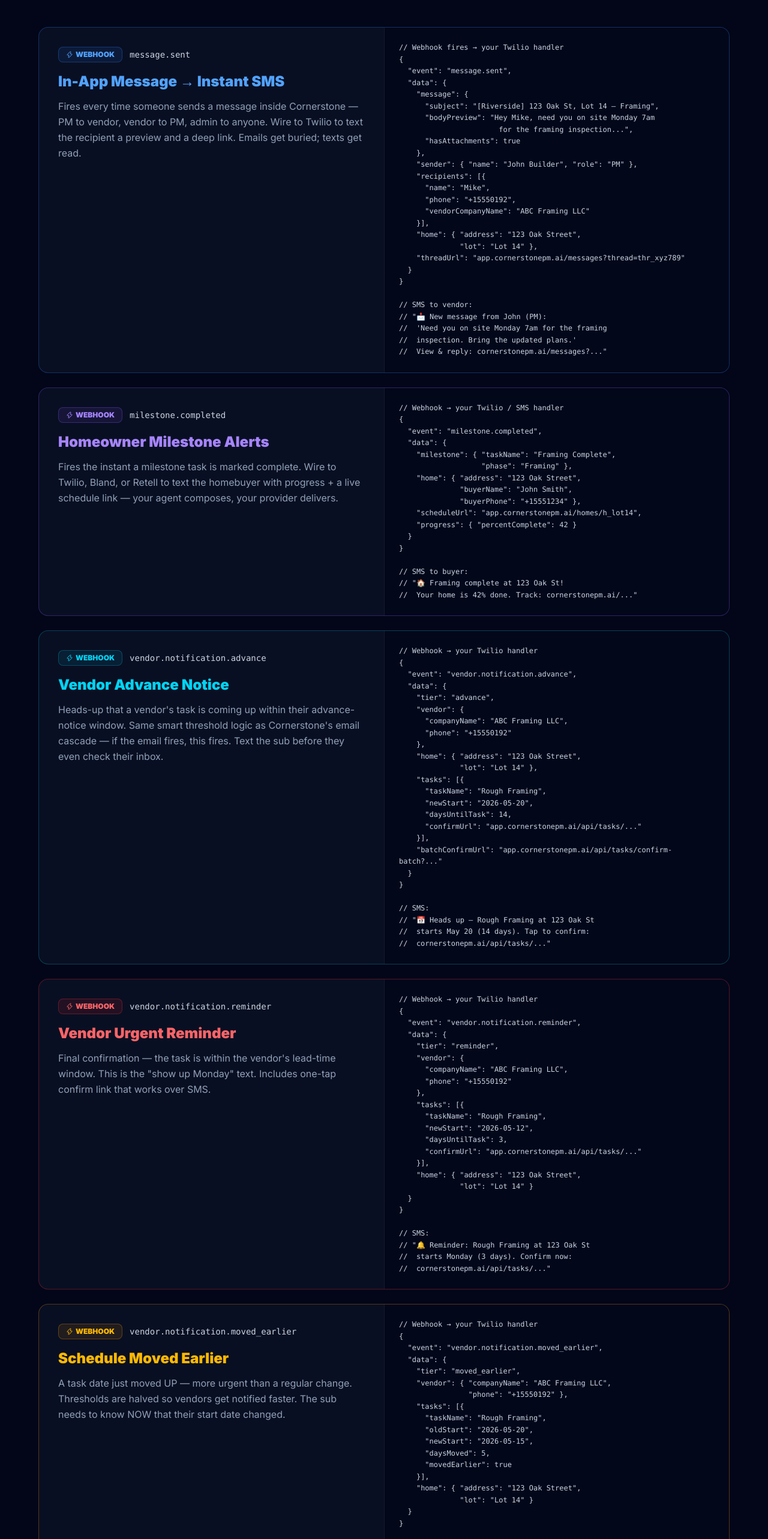
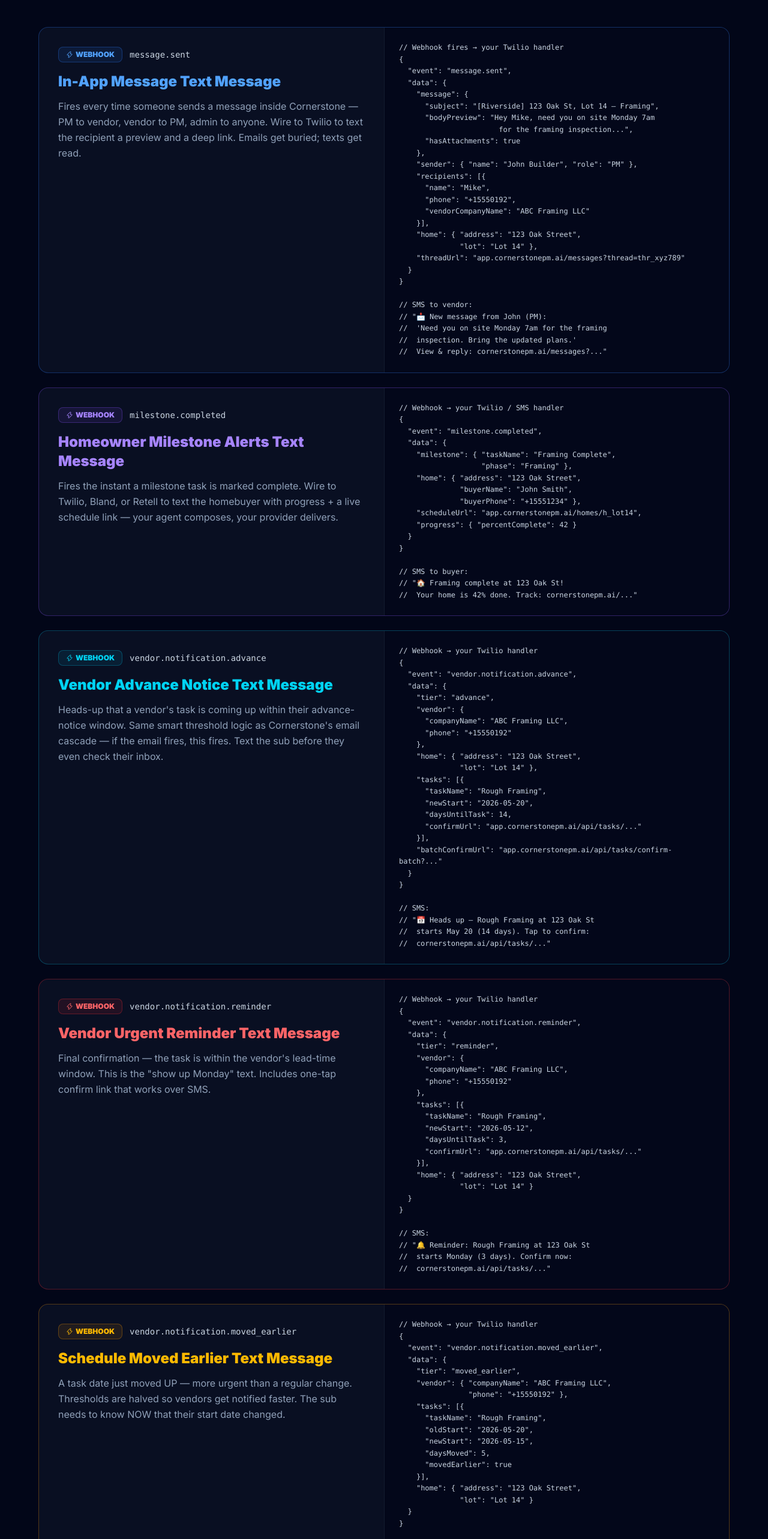
Before and after one commit to Scootermcgavin121/cornerstone-marketing-v2, a Next.js app: page /api-access in a window 1280 px wide. Shown: the part 2660-5226 px from the top of the page at 60% size. Built offline with nearby package versions, Linux system fonts and the light colour scheme.

Commit message:
feat(api-access): append 'Text Message' to all 6 webhook card titles for clarity

```diff
--- a/src/app/api-access/page.tsx
+++ b/src/app/api-access/page.tsx
@@ -76,7 +76,7 @@ PATCH /api/ext/tasks/t_abc123
     color: "text-blue-400",
     bg: "bg-blue-500/10",
     border: "border-blue-500/30",
-    label: "In-App Message → Instant SMS",
+    label: "In-App Message Text Message",
     desc: "Fires every time someone sends a message inside Cornerstone — PM to vendor, vendor to PM, admin to anyone. Wire to Twilio to text the recipient a preview and a deep link. Emails get buried; texts get read.",
     example: `// Webhook fires → your Twilio handler
 {
@@ -112,7 +112,7 @@ PATCH /api/ext/tasks/t_abc123
     color: "text-violet-400",
     bg: "bg-violet-500/10",
     border: "border-violet-500/30",
-    label: "Homeowner Milestone Alerts",
+    label: "Homeowner Milestone Alerts Text Message",
     desc: "Fires the instant a milestone task is marked complete. Wire to Twilio, Bland, or Retell to text the homebuyer with progress + a live schedule link — your agent composes, your provider delivers.",
     example: `// Webhook → your Twilio / SMS handler
 {
@@ -138,7 +138,7 @@ PATCH /api/ext/tasks/t_abc123
     color: "text-cyan-400",
     bg: "bg-cyan-500/10",
     border: "border-cyan-500/30",
-    label: "Vendor Advance Notice",
+    label: "Vendor Advance Notice Text Message",
     desc: "Heads-up that a vendor's task is coming up within their advance-notice window. Same smart threshold logic as Cornerstone's email cascade — if the email fires, this fires. Text the sub before they even check their inbox.",
     example: `// Webhook → your Twilio handler
 {
@@ -172,7 +172,7 @@ PATCH /api/ext/tasks/t_abc123
     color: "text-red-400",
     bg: "bg-red-500/10",
     border: "border-red-500/30",
-    label: "Vendor Urgent Reminder",
+    label: "Vendor Urgent Reminder Text Message",
     desc: "Final confirmation — the task is within the vendor's lead-time window. This is the \"show up Monday\" text. Includes one-tap confirm link that works over SMS.",
     example: `// Webhook → your Twilio handler
 {
@@ -205,7 +205,7 @@ PATCH /api/ext/tasks/t_abc123
     color: "text-amber-400",
     bg: "bg-amber-500/10",
     border: "border-amber-500/30",
-    label: "Schedule Moved Earlier",
+    label: "Schedule Moved Earlier Text Message",
     desc: "A task date just moved UP — more urgent than a regular change. Thresholds are halved so vendors get notified faster. The sub needs to know NOW that their start date changed.",
     example: `// Webhook → your Twilio handler
 {
@@ -237,7 +237,7 @@ PATCH /api/ext/tasks/t_abc123
     color: "text-purple-400",
     bg: "bg-purple-500/10",
     border: "border-purple-500/30",
-    label: "Schedule Postponed",
+    label: "Schedule Postponed Text Message",
     desc: "A task got pushed back. Vendor needs to know so they can reallocate their crew. Less urgent than moved-earlier, but still important — especially if they've already mobilized.",
     example: `// Webhook → your Twilio handler
 {
```
